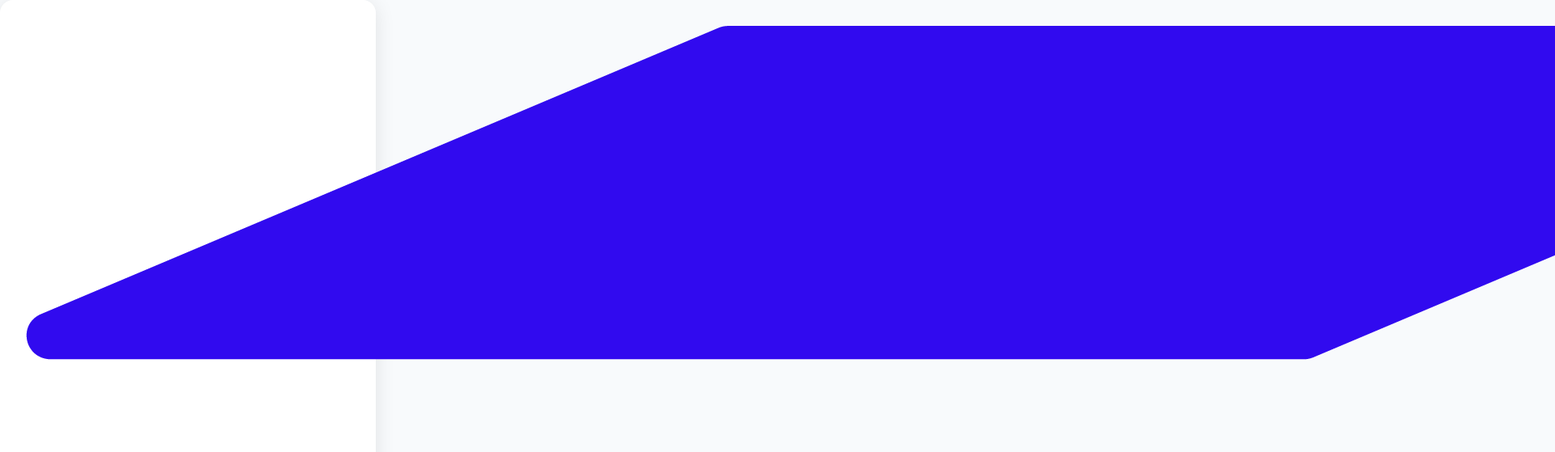
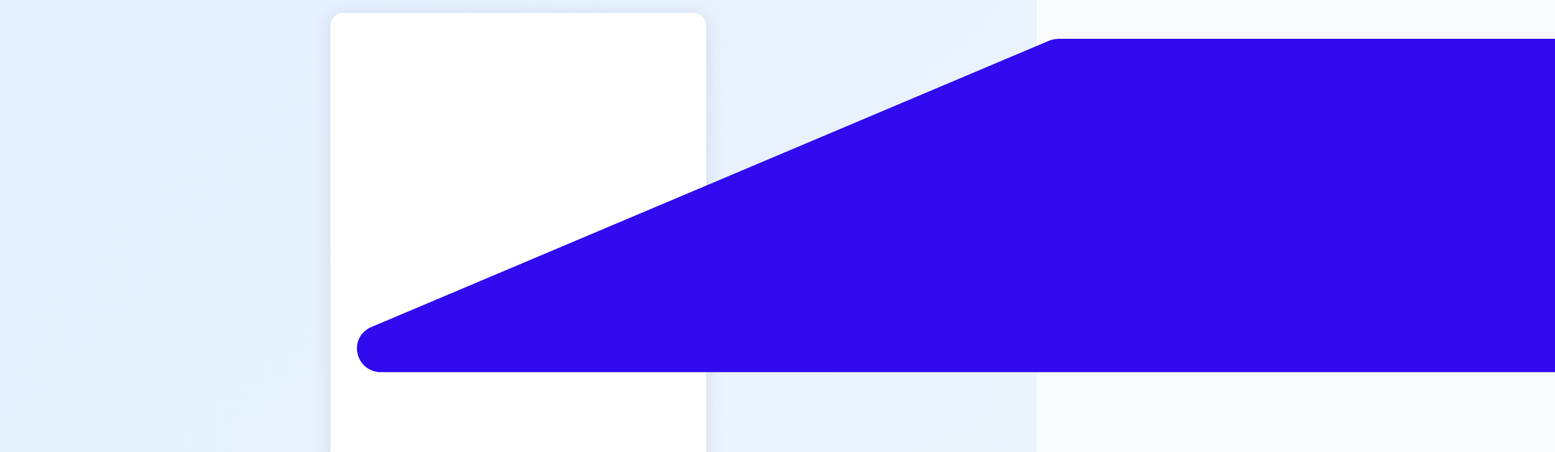
Before and after one commit to Gift01-source/Tutor, a React (Create React App) app in the folder pakachere/: page /login in a window 1280 px wide. Shown: the top 559 px of the page at 81% size, 1920 px wide, since content can reach past the window. Built offline with nearby package versions, Linux system fonts and the light colour scheme; the HTML template or start-up script is replaced by a standard one.

Commit message:
Update pages.css

```diff
--- a/pakachere/src/pages/pages.css
+++ b/pakachere/src/pages/pages.css
@@ -174,7 +174,7 @@ background: #2563eb !important;
 color: #fff !important;
 }
 
-/* Referral Program dark mode /
+/* Referral Program dark mode */
 .dark .referral-container,
 .dark .referral-card-container {
 background: #18181b !important;
@@ -301,12 +301,12 @@ box-shadow: 0 2px 12px rgba(0,0,0,0.08);
 }
 
 .page-container {
-min-height: 100vh; /* Full viewport height for better vertical centering /
+min-height: 100vh;
 display: flex;
 align-items: center;
 justify-content: center;
 background: linear-gradient(135deg, #e3f0ff 0%, #f9fafb 100%);
-padding: 16px; / Adds breathing room on smaller screens */
+padding: 16px;
 box-sizing: border-box;
 }
 
@@ -832,8 +832,7 @@ transition: background 0.2s;
 background: #b91c1c;
 }
 
-/* BookSession and Profile styles /
-/ Responsive profile form /
+
 .profile-form {
 background: #fff;
 padding: 32px 28px;
@@ -843,7 +842,7 @@ max-width: 480px;
 margin: 0 auto;
 margin-bottom: 32px;
 }
-/ Responsive chat full screen */
+/* Responsive chat full screen */
 @media (max-width: 600px) {
 .whatsapp-chat-fullscreen {
 width: 100vw !important;
@@ -912,7 +911,7 @@ font-weight: 600;
 color: #2563eb;
 }
 
-/tongle eye/
+
 .password-wrapper {
 position: relative;
 display: flex;
```
